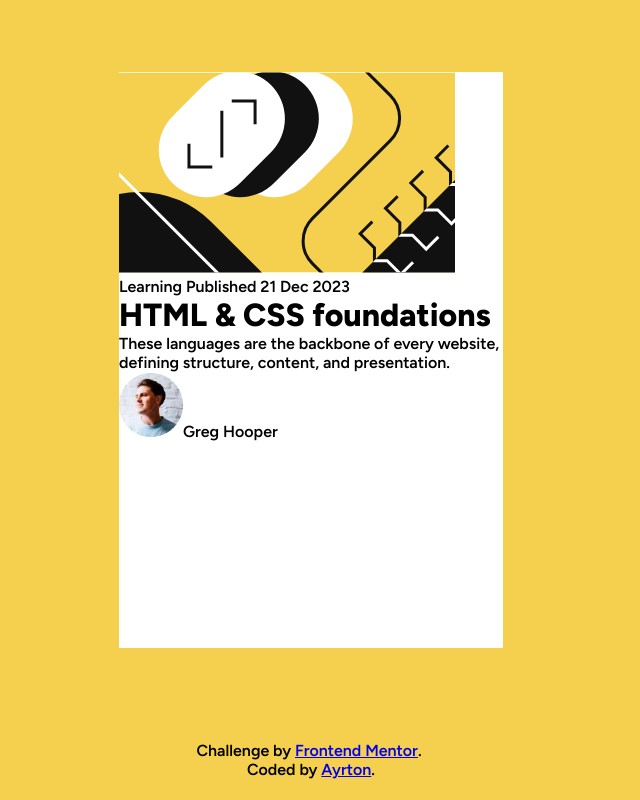
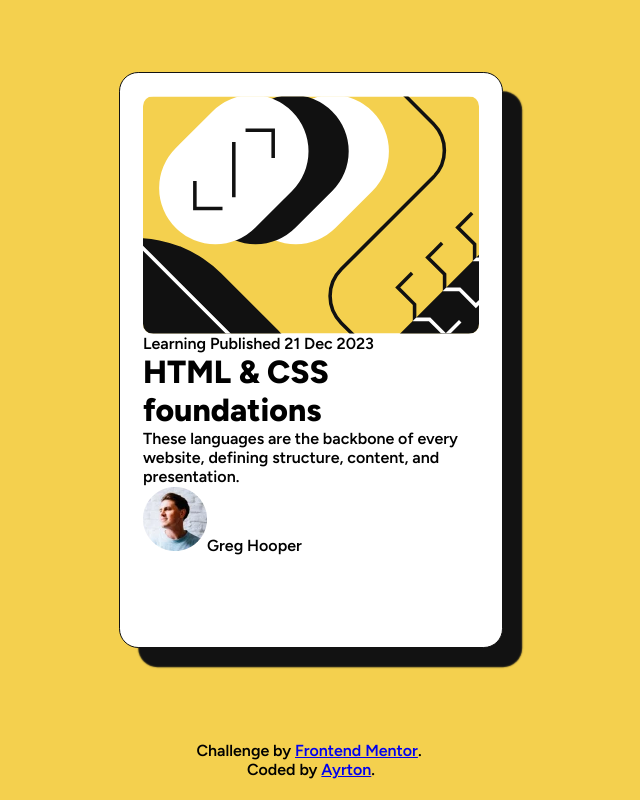
Before and after one commit to ayrtton/blog-preview-card, a React (Vite) app: page / in a window 1280 px wide. Shown: the whole page, without its empty margins (329-969 px from the left). Built offline with nearby package versions, Linux system fonts and the light colour scheme.

Commit message:
Style the card and illustration

```diff
--- a/src/assets/css/main.css
+++ b/src/assets/css/main.css
@@ -21,6 +21,22 @@ main {
   background-color: hsl(0, 0%, 100%);
   height: 80%;
   width: 30%;
+  border: 0.1vw solid hsl(0, 0%, 7%);
+  border-radius: 1.5vw;
+  box-shadow: 1.5vw 1.5vw 0.1vw hsl(0, 0%, 7%);
+  overflow: hidden;
+  padding: 1.8vw;
+}
+#card #image {
+  height: 45%;
+  border-radius: 0.8vw;
+  overflow: hidden;
+}
+#card #image img {
+  width: 100%;
+  height: 100%;
+  -o-object-fit: cover;
+     object-fit: cover;
 }
 
 footer {
--- a/src/assets/sass/main.scss
+++ b/src/assets/sass/main.scss
@@ -14,6 +14,23 @@ main {
     background-color: $white;
     height: 80%;
     width: 30%;
+    border: .1vw solid $black;
+    border-radius: 1.5vw;
+    box-shadow: 1.5vw 1.5vw .1vw $black;
+    overflow: hidden;
+    padding: 1.8vw;
+
+    #image {
+        height: 45%;
+        border-radius: .8vw;
+        overflow: hidden;
+
+        img {
+            width: 100%;
+            height: 100%;
+            object-fit: cover;
+        }
+    }
 }
 
 footer {
```
Also changed, not shown: 1 other file (tests, documents, lock files or other folders).
